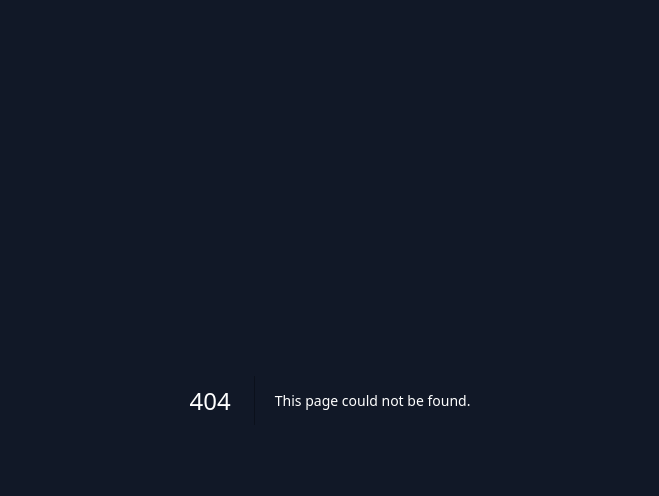
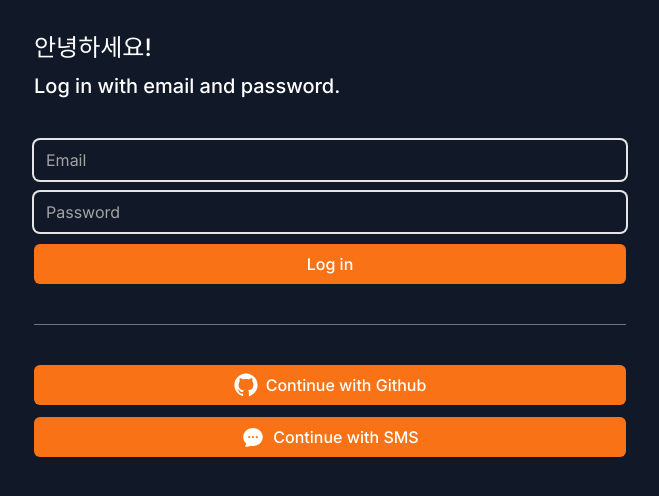
Before and after one commit to gksehfapd/carrot-market-reloaded, a Next.js app: page /login in a window 1280 px wide. Before the commit this address had no page. Shown: the top 496 px of the page, without its empty margins (310-969 px from the left). Built offline with nearby package versions, Linux system fonts and the light colour scheme.

Commit message:
feat: 로그인 UI

```diff
--- a/app/create-account/page.tsx
+++ b/app/create-account/page.tsx
@@ -1,3 +1,5 @@
+import FormButton from '@/components/form-btn'
+import FormInput from '@/components/form-input'
 import { ChatBubbleOvalLeftEllipsisIcon } from '@heroicons/react/24/solid'
 import Link from 'next/link'
 
@@ -9,16 +11,11 @@
 				<h2 className='text-xl'>Fill in the form below to join!</h2>
 			</div>
 			<form className='flex flex-col gap-3'>
-				<div className='flex flex-col gap-2'>
-					<input
-						className='bg-transparent rounded-md w-full h-10 focus:outline-none ring-1 focus:ring-2 ring-neutral-200 focus:ring-orange-500 border-none placeholder:text-neutral-400'
-						type='text'
-						placeholder='Username'
-						required
-					/>
-					<span className='text-red-500 font-medium'>Input error</span>
-				</div>
-				<button className='primary-btn h-10'>Create account</button>
+				<FormInput required type='text' placeholder='Username' errors={[]} />
+				<FormInput required type='email' placeholder='Email' errors={[]} />
+				<FormInput required type='password' placeholder='Password' errors={[]} />
+				<FormInput required type='password' placeholder='Confirm Password' errors={[]} />
+				<FormButton loading={false} text='Create Account' />
 			</form>
 			<div className='w-full h-px bg-neutral-500' />
 			<div>
--- /dev/null
+++ b/app/login/page.tsx
@@ -0,0 +1,20 @@
+import FormButton from '@/components/form-btn'
+import FormInput from '@/components/form-input'
+import SocialLogin from '@/components/social-login'
+
+export default function LogIn() {
+	return (
+		<div className='flex flex-col gap-10 py-8 px-6'>
+			<div className='flex flex-col gap-2 *:font-medium'>
+				<h1 className='text-2xl'>안녕하세요!</h1>
+				<h2 className='text-xl'>Log in with email and password.</h2>
+			</div>
+			<form className='flex flex-col gap-3'>
+				<FormInput type='email' placeholder='Email' required errors={[]} />
+				<FormInput type='password' placeholder='Password' required errors={[]} />
+				<FormButton loading={false} text='Log in' />
+			</form>
+			<SocialLogin />
+		</div>
+	)
+}
--- /dev/null
+++ b/app/sms/page.tsx
@@ -0,0 +1,18 @@
+import FormButton from '@/components/form-btn'
+import FormInput from '@/components/form-input'
+
+export default function SMSLogin() {
+	return (
+		<div className='flex flex-col gap-10 py-8 px-6'>
+			<div className='flex flex-col gap-2 *:font-medium'>
+				<h1 className='text-2xl'>SMS Log in</h1>
+				<h2 className='text-xl'>Verify your phone number.</h2>
+			</div>
+			<form className='flex flex-col gap-3'>
+				<FormInput type='number' placeholder='Phone number' required errors={[]} />
+				<FormInput type='number' placeholder='Verification code' required errors={[]} />
+				<FormButton loading={false} text='Verify' />
+			</form>
+		</div>
+	)
+}
--- /dev/null
+++ b/components/form-btn.tsx
@@ -0,0 +1,15 @@
+interface FormButtonProps {
+	loading: boolean
+	text: string
+}
+
+export default function FormButton({ loading, text }: FormButtonProps) {
+	return (
+		<button
+			disabled={loading}
+			className='primary-btn h-10 disabled:bg-neutral-400 disabled:text-neutral-300 disabled:cursor-not-allowed'
+		>
+			{loading ? 'Loading...' : text}
+		</button>
+	)
+}
--- /dev/null
+++ b/components/form-input.tsx
@@ -0,0 +1,25 @@
+interface FormInputProps {
+	type: string
+	placeholder: string
+	required: boolean
+	errors: string[]
+}
+
+export default function FormInput({ type, placeholder, required, errors }: FormInputProps) {
+	return (
+		<div className='flex flex-col gap-2'>
+			<input
+				className='bg-transparent rounded-md w-full h-10 focus:outline-none ring-2 focus:ring-4
+                ring-neutral-200 focus:ring-orange-500 border-none placeholder:text-neutral-400 transition'
+				type={type}
+				placeholder={placeholder}
+				required={required}
+			/>
+			{errors.map((error, index) => (
+				<span key={index} className='text-red-500 font-medium'>
+					{error}
+				</span>
+			))}
+		</div>
+	)
+}
--- /dev/null
+++ b/components/social-login.tsx
@@ -0,0 +1,38 @@
+import { ChatBubbleOvalLeftEllipsisIcon } from '@heroicons/react/24/solid'
+import Link from 'next/link'
+
+export default function SocialLogin() {
+	return (
+		<>
+			<div className='w-full h-px bg-neutral-500' />
+			<div className='flex flex-col gap-3'>
+				<Link
+					className='primary-btn flex h-10 items-center justify-center gap-2'
+					href='/github/start'
+				>
+					<svg
+						className='size-6'
+						viewBox='0 0 15 15'
+						fill='none'
+						xmlns='http://www.w3.org/2000/svg'
+					>
+						<path
+							d='M7.49933 0.25C3.49635 0.25 0.25 3.49593 0.25 7.50024C0.25 10.703 2.32715 13.4206 5.2081 14.3797C5.57084 14.446 5.70302 14.2222 5.70302 14.0299C5.70302 13.8576 5.69679 13.4019 5.69323 12.797C3.67661 13.235 3.25112 11.825 3.25112 11.825C2.92132 10.9874 2.44599 10.7644 2.44599 10.7644C1.78773 10.3149 2.49584 10.3238 2.49584 10.3238C3.22353 10.375 3.60629 11.0711 3.60629 11.0711C4.25298 12.1788 5.30335 11.8588 5.71638 11.6732C5.78225 11.205 5.96962 10.8854 6.17658 10.7043C4.56675 10.5209 2.87415 9.89918 2.87415 7.12104C2.87415 6.32925 3.15677 5.68257 3.62053 5.17563C3.54576 4.99226 3.29697 4.25521 3.69174 3.25691C3.69174 3.25691 4.30015 3.06196 5.68522 3.99973C6.26337 3.83906 6.8838 3.75895 7.50022 3.75583C8.1162 3.75895 8.73619 3.83906 9.31523 3.99973C10.6994 3.06196 11.3069 3.25691 11.3069 3.25691C11.7026 4.25521 11.4538 4.99226 11.3795 5.17563C11.8441 5.68257 12.1245 6.32925 12.1245 7.12104C12.1245 9.9063 10.4292 10.5192 8.81452 10.6985C9.07444 10.9224 9.30633 11.3648 9.30633 12.0413C9.30633 13.0102 9.29742 13.7922 9.29742 14.0299C9.29742 14.2239 9.42828 14.4496 9.79591 14.3788C12.6746 13.4179 14.75 10.7025 14.75 7.50024C14.75 3.49593 11.5036 0.25 7.49933 0.25Z'
+							fill='currentColor'
+							fillRule='evenodd'
+							clipRule='evenodd'
+						></path>
+					</svg>
+					<span>Continue with Github</span>
+				</Link>
+				<Link
+					className='primary-btn flex h-10 items-center justify-center gap-2'
+					href='/sms'
+				>
+					<ChatBubbleOvalLeftEllipsisIcon className='size-6' />
+					<span>Continue with SMS</span>
+				</Link>
+			</div>
+		</>
+	)
+}
```
